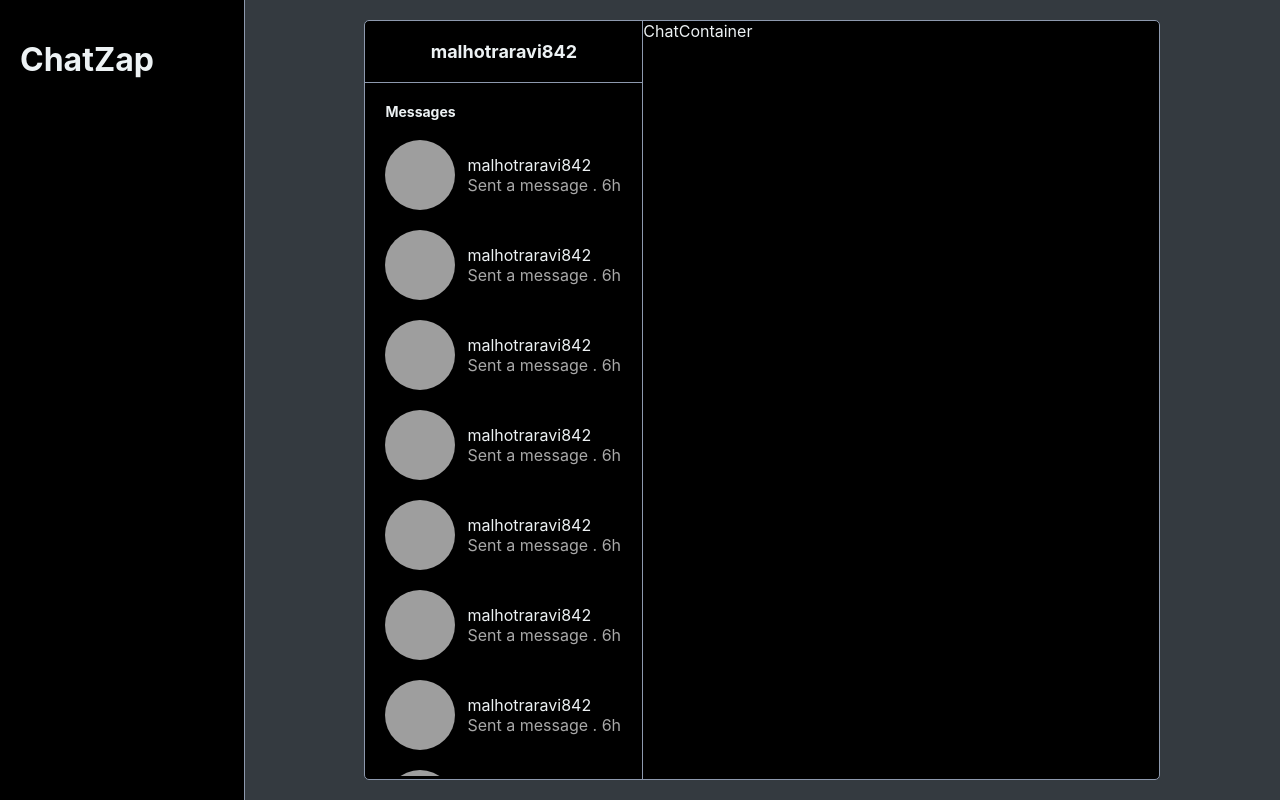
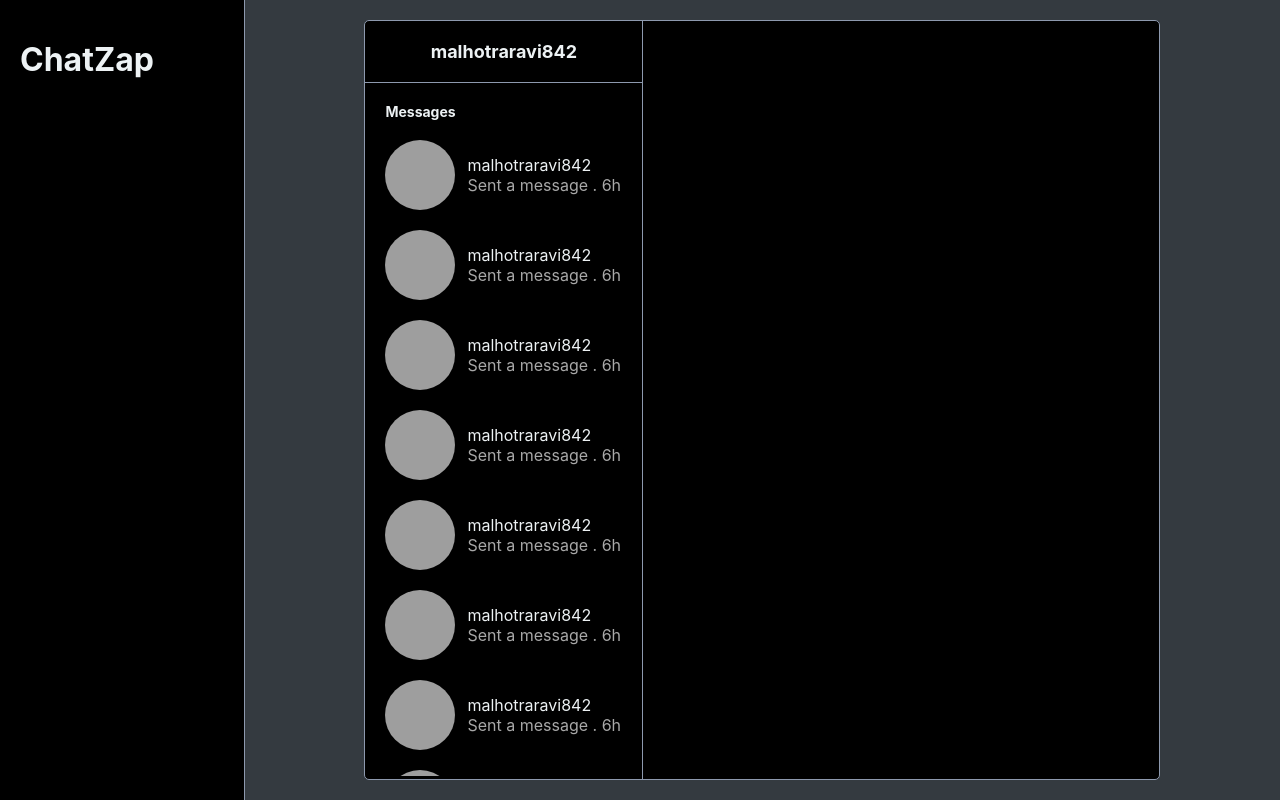
Before and after one commit to ravichaudhary8434/chatzap, a React (Create React App) app: page / in a window 1280 px wide. Built offline with nearby package versions, Linux system fonts and the light colour scheme; grey boxes are pictures that could not be loaded.

Commit message:
implemented react router

```diff
--- a/package.json
+++ b/package.json
@@ -8,7 +8,10 @@
     "@testing-library/user-event": "^13.5.0",
     "react": "^18.2.0",
     "react-dom": "^18.2.0",
+    "react-redux": "^8.0.5",
+    "react-router-dom": "^6.8.0",
     "react-scripts": "5.0.1",
+    "redux": "^4.2.1",
     "sass": "^1.58.0",
     "styled-components": "^5.3.6",
     "web-vitals": "^2.1.4"
--- a/src/App.js
+++ b/src/App.js
@@ -1,11 +1,11 @@
 import SideNavbar from "./components/SideNavbar";
-import { Inbox } from "./pages";
+import Router from "./router";
 
 const App = () => {
   return (
     <div className="App">
       <SideNavbar />
-      <Inbox />
+      <Router />
     </div>
   );
 };
--- a/src/index.js
+++ b/src/index.js
@@ -3,6 +3,11 @@ import ReactDOM from "react-dom/client";
 import "./index.css";
 import App from "./App";
 import "./assets/styles/main.scss";
+import { BrowserRouter } from "react-router-dom";
 
 const root = ReactDOM.createRoot(document.getElementById("root"));
-root.render(<App />);
+root.render(
+  <BrowserRouter>
+    <App />
+  </BrowserRouter>
+);
--- a/src/pages/Inbox.js
+++ b/src/pages/Inbox.js
@@ -1,11 +1,15 @@
 import { AllChats, ChatContainer } from "../components/Inbox";
+import { Routes, Route } from "react-router-dom";
 
 const Inbox = () => {
   return (
     <div className="inbox">
       <div className="inbox__container">
         <AllChats />
-        <ChatContainer />
+
+        <Routes>
+          <Route path="hello" element={<ChatContainer />} />
+        </Routes>
       </div>
     </div>
   );
--- /dev/null
+++ b/src/router/index.js
@@ -0,0 +1,9 @@
+import { Routes, Route } from "react-router-dom";
+import { Inbox } from "../pages";
+
+const Router = () => (
+  <Routes>
+    <Route path="/*" element={<Inbox />} />
+  </Routes>
+);
+export default Router;
```
Also changed, not shown: src/reducers/inbox.js (added), src/reducers/index.js (added), 1 other file (tests, documents, lock files or other folders).
